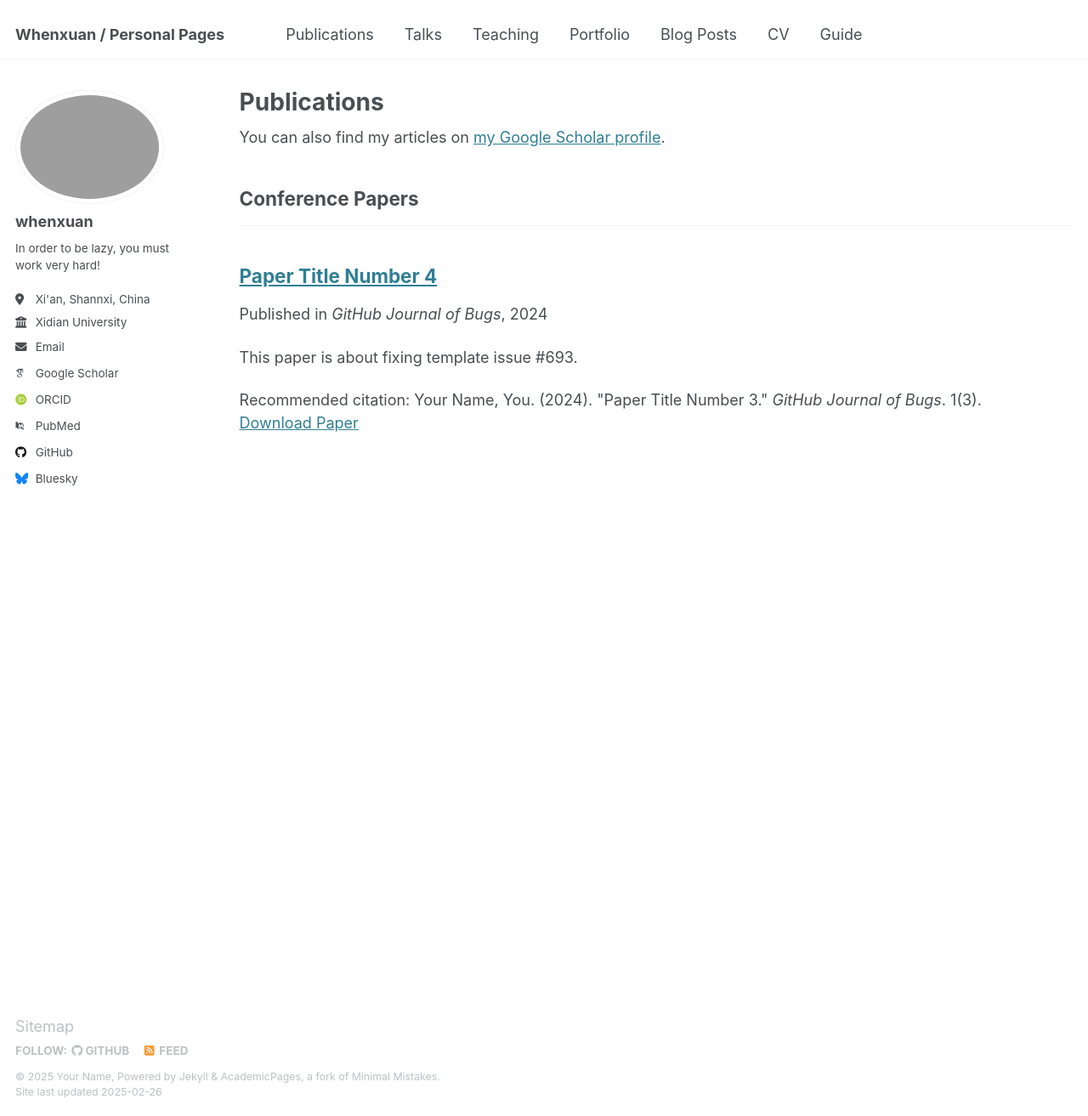
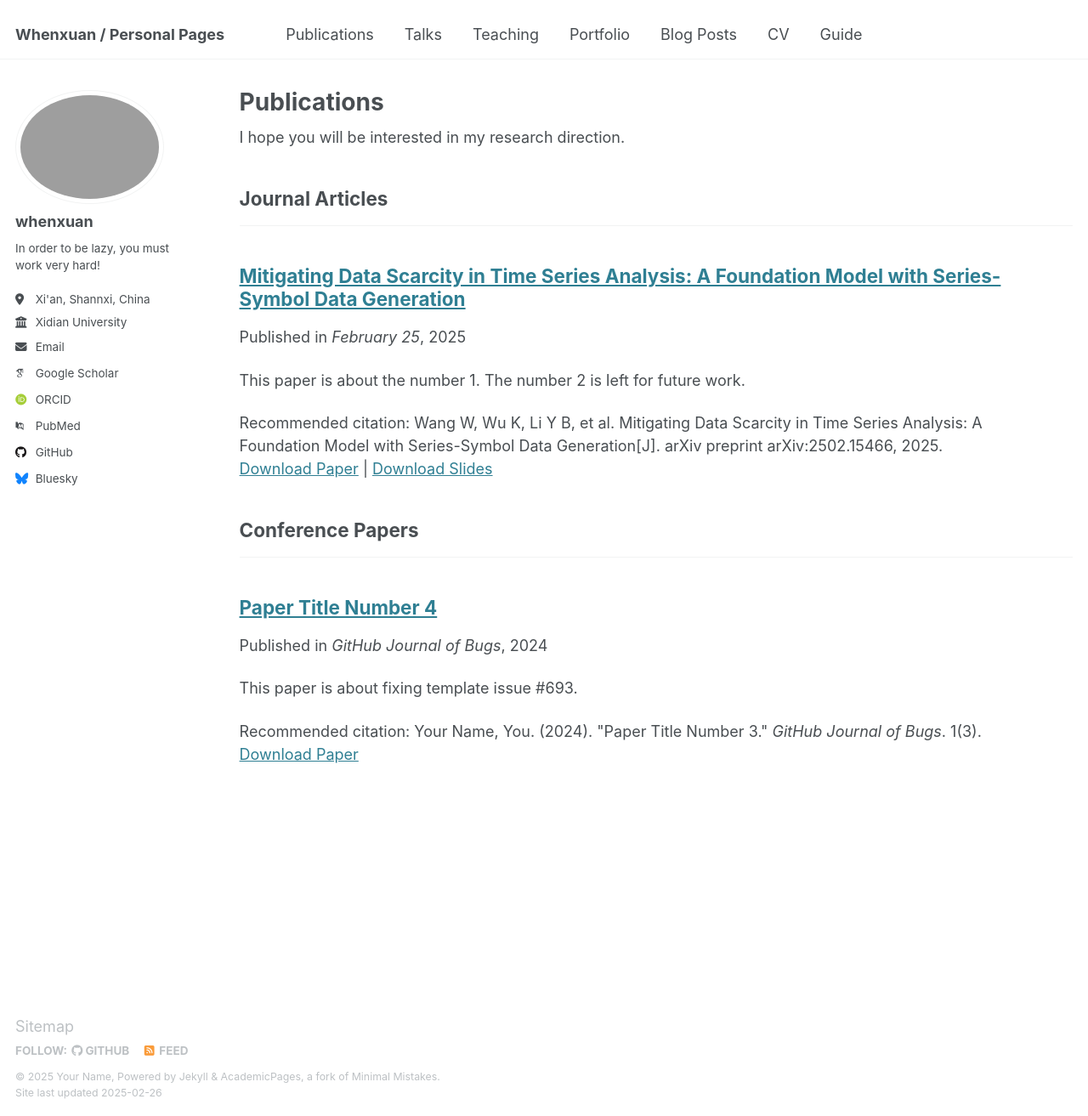
Before and after one commit to wwhenxuan/wwhenxuan.github.io, a Jekyll site: the page built from _pages/publications.html, in a window 1280 px wide and 1313 px high. Shown: the whole window at 85% size. Built offline with Jekyll 4.4.1, drawn with Linux system fonts in a browser that asks for light colours; some web fonts are replaced.

Commit message:
Update the publications

```diff
--- a/_pages/publications.html
+++ b/_pages/publications.html
@@ -6,7 +6,7 @@ author_profile: true
 ---
 
 {% if site.author.googlescholar %}
-  <div class="wordwrap">You can also find my articles on <a href="{{site.author.googlescholar}}">my Google Scholar profile</a>.</div>
+  <div class="wordwrap">I hope you will be interested in my research direction.</div>
 {% endif %}
 
 {% include base_path %}
--- a/_publications/2025-2-25-Mitigating_Data_Scarcity_in_Time_Series_Analysis.md
+++ b/_publications/2025-2-25-Mitigating_Data_Scarcity_in_Time_Series_Analysis.md
@@ -0,0 +1,16 @@
+---
+title: "Mitigating Data Scarcity in Time Series Analysis: A Foundation Model with Series-Symbol Data Generation"
+collection: "arXiv preprint"
+category: manuscripts
+permalink: /publication/2025-2-25-Mitigating_Data_Scarcity_in_Time_Series_Analysis
+excerpt: 'This paper is about the number 1. The number 2 is left for future work.'
+date: 2025-2-25
+venue: 'February 25'
+slidesurl: 'https://arxiv.org/abs/2502.15466'
+paperurl: 'https://arxiv.org/abs/2502.15466'
+citation: 'Wang W, Wu K, Li Y B, et al. Mitigating Data Scarcity in Time Series Analysis: A Foundation Model with Series-Symbol Data Generation[J]. arXiv preprint arXiv:2502.15466, 2025.'
+---
+
+## Abstract
+
+Foundation models for time series analysis (TSA) have attracted significant attention. However, challenges such as data scarcity and data imbalance continue to hinder their development. To address this, we consider modeling complex systems through symbolic expressions that serve as semantic descriptors of time series. Building on this concept, we introduce a series-symbol (S2) dual-modulity data generation mechanism, enabling the unrestricted creation of high-quality time series data paired with corresponding symbolic representations. Leveraging the S2 dataset, we develop SymTime, a pre-trained foundation model for TSA. SymTime demonstrates competitive performance across five major TSA tasks when fine-tuned with downstream task, rivaling foundation models pre-trained on real-world datasets. This approach underscores the potential of dual-modality data generation and pretraining mechanisms in overcoming data scarcity and enhancing task performance.
```
